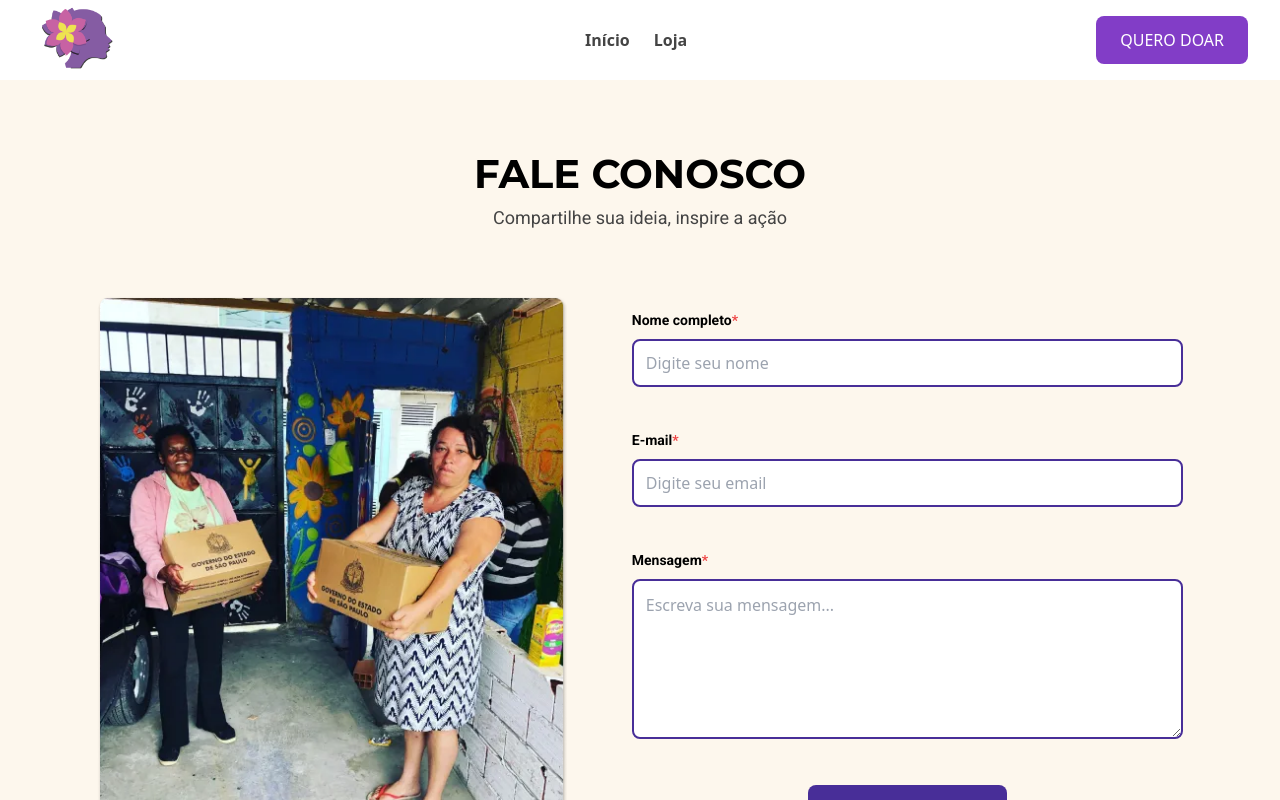
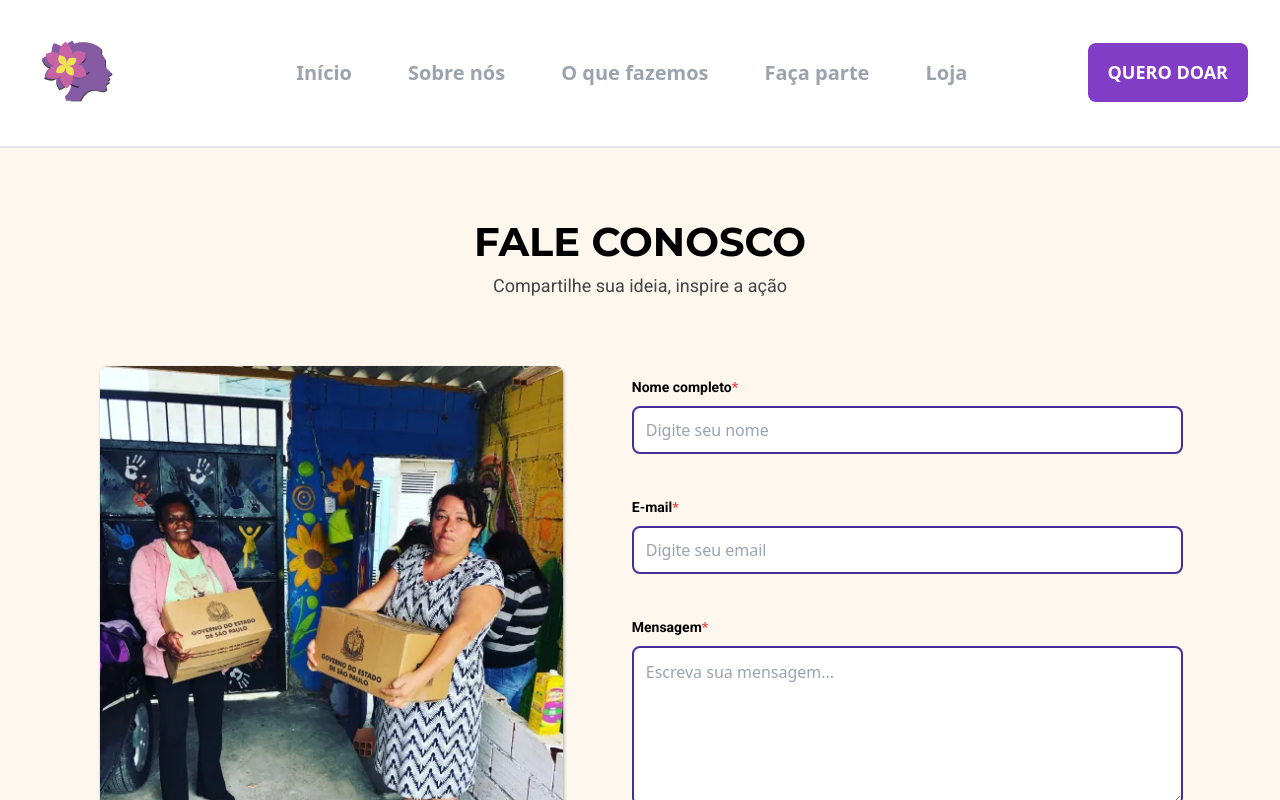
Before and after one commit to Projeto-FrontEnd-Fusion/Aceve-website-development, a Next.js app: page /contato in a window 1280 px wide. Shown: the top 800 px of the page. Built offline with nearby package versions, Linux system fonts and the light colour scheme.

Commit message:
fix: ajuste nas cores e efeitos do header. Fix: também realizei ajustes de semântica no código no arquivo TopBarNavigation

```diff
--- a/src/app/layout.tsx
+++ b/src/app/layout.tsx
@@ -1,7 +1,7 @@
 import type { Metadata } from "next";
 import "./globals.css";
 import { Footer } from "@/components/Footer/Footer";
-import { TopBarNavigation } from "../components/Menu/TopBarNavigation";
+import { Header } from "../components/Menu/TopBarNavigation";
 
 export const metadata: Metadata = {
   title: "ONG Violeta Eliz",
@@ -24,7 +24,7 @@ export default function RootLayout({
         />
       </head>
       <body className="w-full overflow-x-hidden desktopXLarge:w-[1444px] desktopXLarge:ml-auto mr-auto">
-        <TopBarNavigation />
+        <Header />
         {children}
         <Footer />
       </body>
--- a/src/components/Menu/HeaderLogo.tsx
+++ b/src/components/Menu/HeaderLogo.tsx
@@ -1,18 +1,19 @@
 import { ComponentProps } from "react"
 import Logo from '@/public/logo-header.png'
 import Image from "next/image";
+import Link from "next/link";
 
-export const HeaderLogo = ({...props} : ComponentProps<'header'>) =>{
-    return(
-        <header {...props} className="flex items-center">
-        <div className={`w-20 mx-2 desktop:w-32`}>
+export const HeaderLogo = () => {
+  return (
+    <div className="flex items-center w-20 mx-2 desktop:w-32">
+      <Link href="/" aria-label="logo">
         <Image
           src={Logo}
           alt="logomarca Associação Cultural e Educacional Violeta Eliz"
           className="w-12 md:w-20"
           aria-label="logomarca"
         />
+      </Link>
     </div>
-      </header>
   )
 }
--- a/src/components/Menu/TopBarNavigation.tsx
+++ b/src/components/Menu/TopBarNavigation.tsx
@@ -3,46 +3,48 @@ import { useState } from "react";
 import { ToggleMenu, HeaderLogo, Navigation } from "./index";
 import Link from "next/link";
 
-export const TopBarNavigation = () => {
+const LinkClass = "font-semibold text-[20px] text-gray-400 py-3 px-4 transition hover:bg-gray-100 rounded-lg active:bg-gray-300";
+
+export const Header = () => {
   const [isMenuOpen, setisMenuOpen] = useState(false);
 
   return (
-    <section className="h-14 flex px-2 items-center justify-between relative mobileXLarger:h-20 mobileXLarger:px-8 desktop:justify-between desktop:px-8">
+    <header className="flex py-9 px-2 m-auto items-center justify-between relative mobileXLarger:py-10 mobileXLarger:px-8 desktop:justify-between desktop:px-8 border-b-2 berder-b-primary">
       <HeaderLogo />
 
 
       <nav className="hidden desktop:flex gap-6 items-center justify-center flex-1">
         <Link
           href="/"
-          className="font-semibold text-gray-normal hover:text-[#823dc7] transition"
+          className={LinkClass}
         >
           Início
         </Link>
-{/*
+
         <Link
           href="/"
-          className="font-semibold text-gray-normal hover:text-[#823dc7] transition"
+        className={LinkClass}
         >
           Sobre nós
         </Link>
 
         <Link
           href="/"
-          className="font-semibold text-gray-normal hover:text-[#823dc7] transition"
+          className={LinkClass}
         >
           O que fazemos
         </Link>
 
         <Link
           href="/"
-          className="font-semibold text-gray-normal hover:text-[#823dc7] transition"
-        >
+          className={LinkClass}
+                  >
           Faça parte
         </Link>
-        */}
+
         <Link
           href="https://wa.me/c/5511982935150"
-          className="font-semibold text-gray-normal hover:text-[#823dc7] transition"
+          className={LinkClass}
         >
           Loja
         </Link>
@@ -51,7 +53,7 @@ export const TopBarNavigation = () => {
 
       <div className="hidden desktop:block">
         <Link href="/doe-agora">
-          <button className="h-12 px-6 bg-[#823dc7] text-white-normal rounded-lg hover:bg-[#6631c9] transition">
+          <button className="px-5 py-4 bg-[#823dc7] text-white-normal font-semibold text-[18px] rounded-lg hover:bg-[#6631c9] transition">
             QUERO DOAR
           </button>
         </Link>
@@ -61,6 +63,6 @@ export const TopBarNavigation = () => {
       <ToggleMenu isMenuOpen={isMenuOpen} setisMenuOpen={setisMenuOpen} />
 
       <Navigation isMenuOpen={isMenuOpen} setisMenuOpen={setisMenuOpen} />
-    </section>
+    </header>
   );
 };
```
Also changed, not shown: 1 other file (tests, documents, lock files or other folders). Lines whose indentation alone changed are shown as unchanged.
